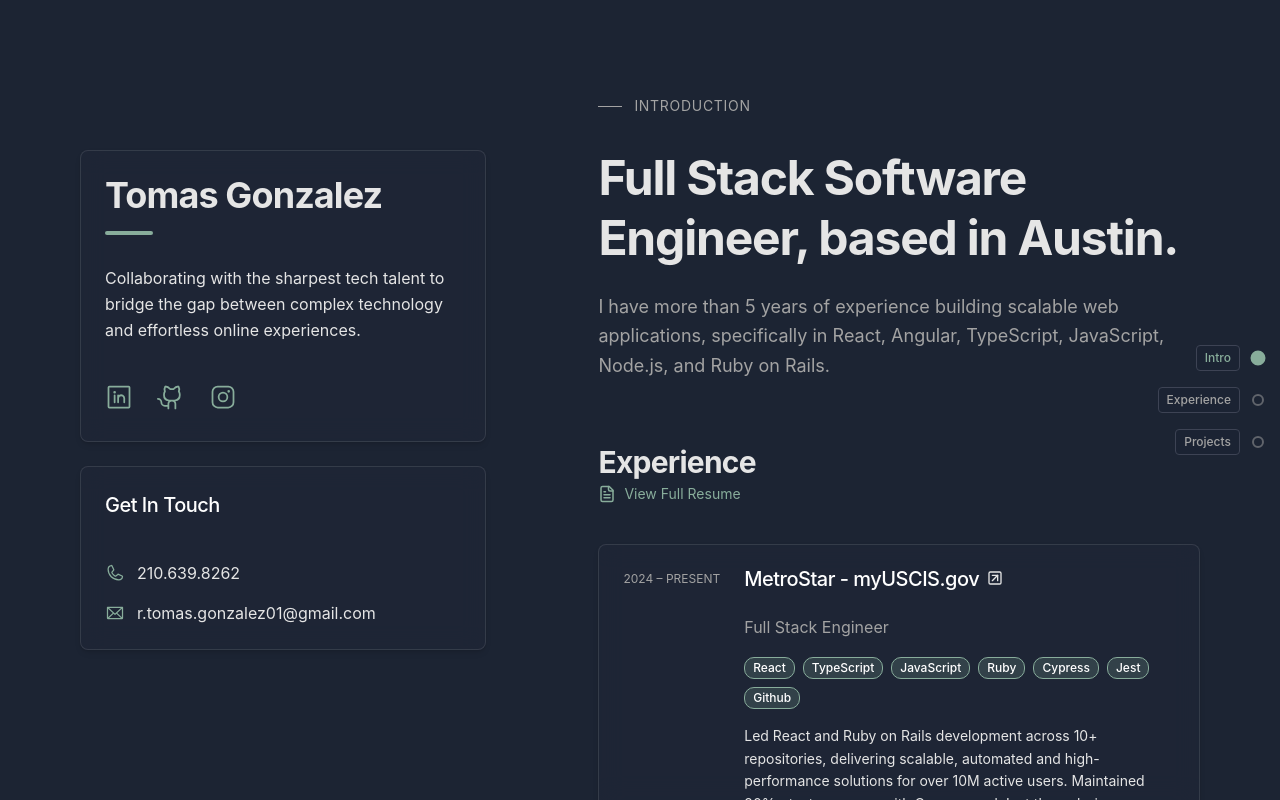
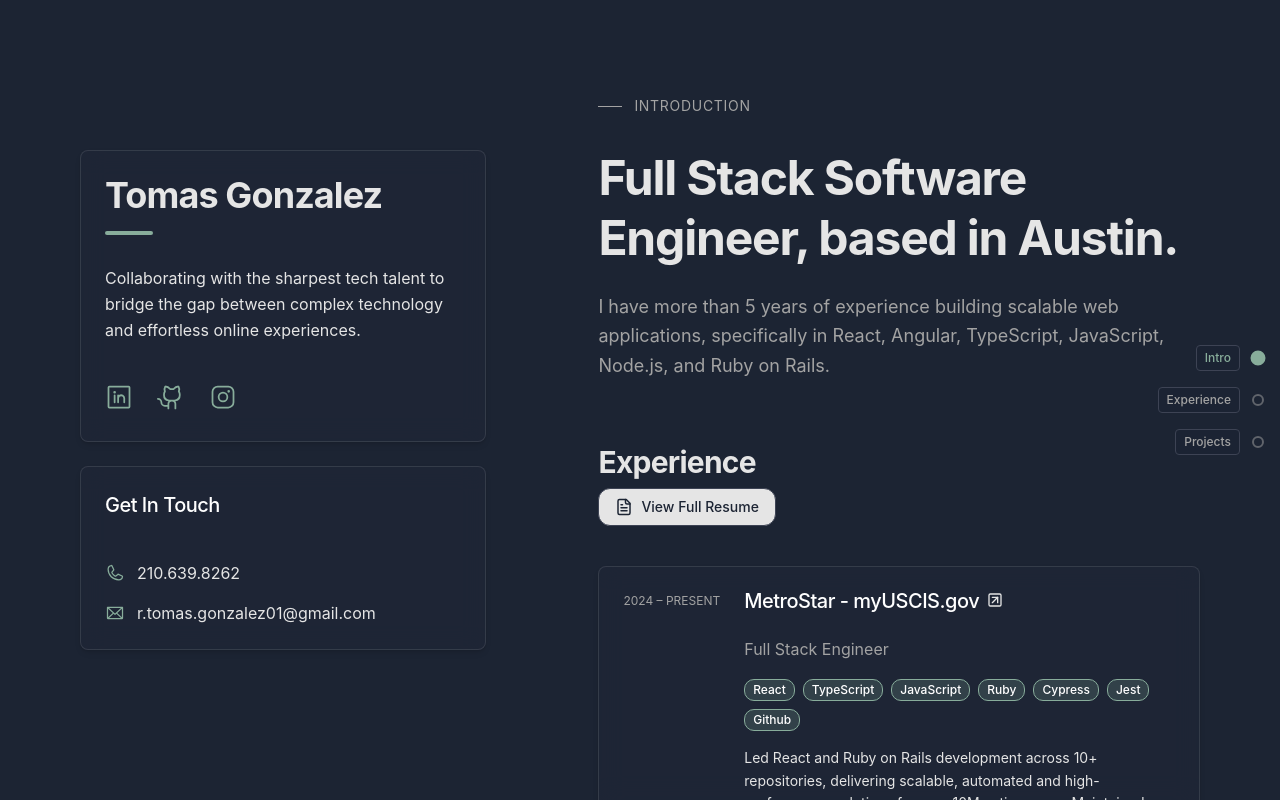
Before and after one commit to R-Tomas-Gonzalez/my-portfolio, a Next.js app: page / in a window 1280 px wide. Built offline with nearby package versions, Linux system fonts and the light colour scheme.

Commit message:
creates more contrast for button

```diff
--- a/src/app/page.tsx
+++ b/src/app/page.tsx
@@ -36,12 +36,12 @@ export default function Home() {
           </div>
 
           <div className="mb-12 lg:mb-19" id="experience">
-            <h1 className="mb-0 lg:mb-1 text-xl sm:text-2xl lg:text-3xl font-bold">Experience</h1>
+            <h1 className="mb-0 lg:mb-2 text-xl sm:text-2xl lg:text-3xl font-bold">Experience</h1>
             <a
               href="/Tomas_Gonzalez_Resume.pdf"
               target="_blank"
               rel="noopener noreferrer"
-              className="text-primary hover:text-primary/80 transition-colors flex items-center gap-2 text-sm mb-6 lg:mb-10"
+              className="inline-flex items-center gap-2 px-4 py-2 bg-foreground text-background hover:bg-foreground/90 rounded-lg font-medium text-sm transition-colors mb-6 lg:mb-10 w-fit border border-border"
               title="View Resume"
             >
               <FileText size={18} />
```
